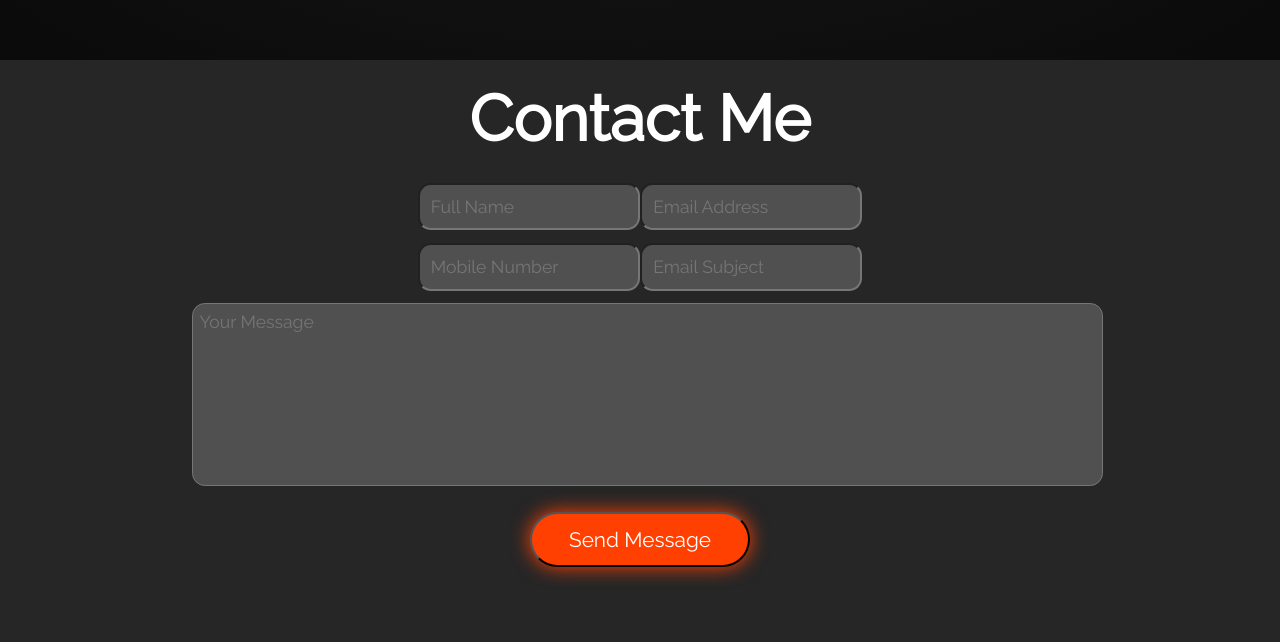
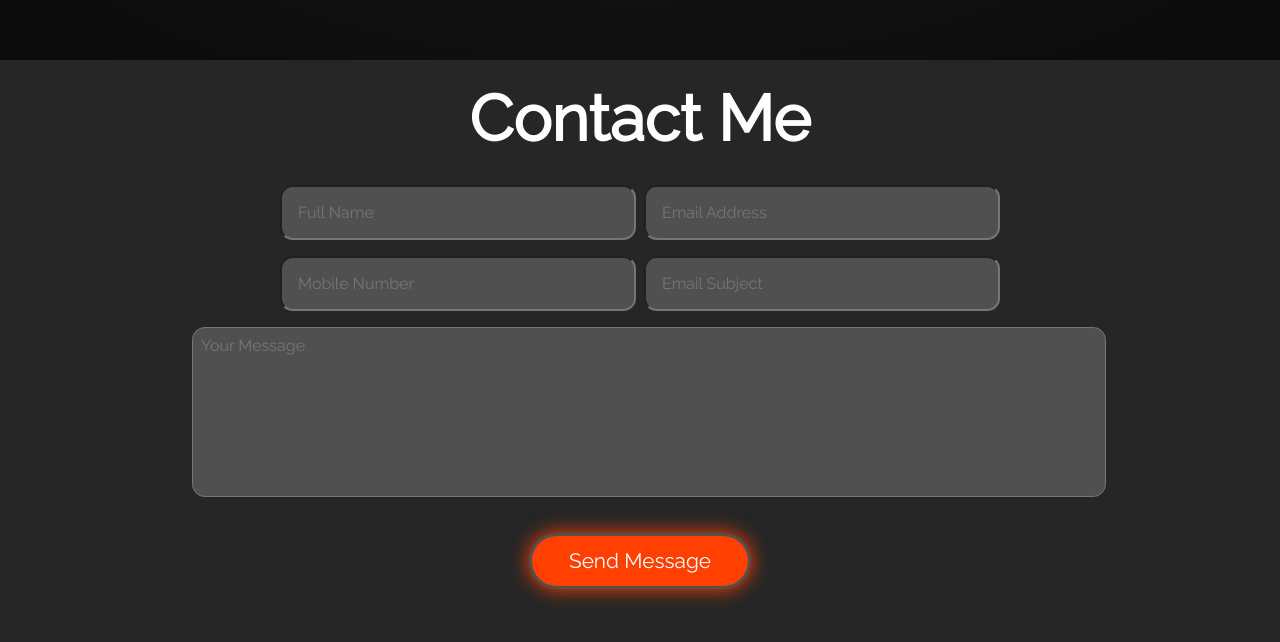
Before and after one commit to devin-w-rogers/thesis, a React (Create React App) app in the folder myapp/: page / in a window 1280 px wide. Shown: the part 2164-2806 px from the top of the page. Built offline with nearby package versions, Linux system fonts and the light colour scheme.

Commit message:
resize form margins to fit bigger screens well

```diff
--- a/myapp/src/App.css
+++ b/myapp/src/App.css
@@ -255,30 +255,32 @@ p {
 .contact form .input-box input,
 .contact form textarea {
   width: 100%;
-  padding: .40rem;
-  font-size: 1.1rem;
+  padding: 1vh;
+  font-size: 2vh;
   color: white;
   background: #505050;
   border-radius: .8rem;
-  margin: .4rem 0;
+  margin: 1vh 0;
   resize: none;
 }
 
 .inputBox input{
-  padding: .7rem;
-  font-size: 1.1rem;
+  width: 25vw;
+  padding: 2vh;
+  font-size: 2vh;
   color: white;
   background: #505050;
   border-radius: .8rem;
-  margin: .4rem 0;
+  margin: 1vh .5vh;
 }
 
 .submitBtn {
   display: inline-block;
-  margin: 1rem;
+  margin: 3vh;
   padding: .8rem 2.3rem;
   background: #ff4000;
   border-radius: 4rem;
+  border: solid #505050 .2rem;
   box-shadow: 0 0 1.2rem #ff4000;
   font-size: 1.3rem;
   color: white;
```
